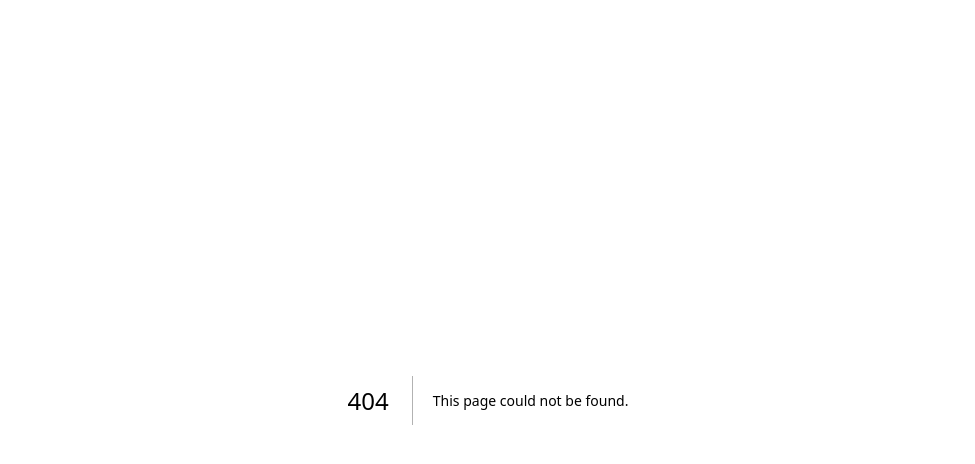
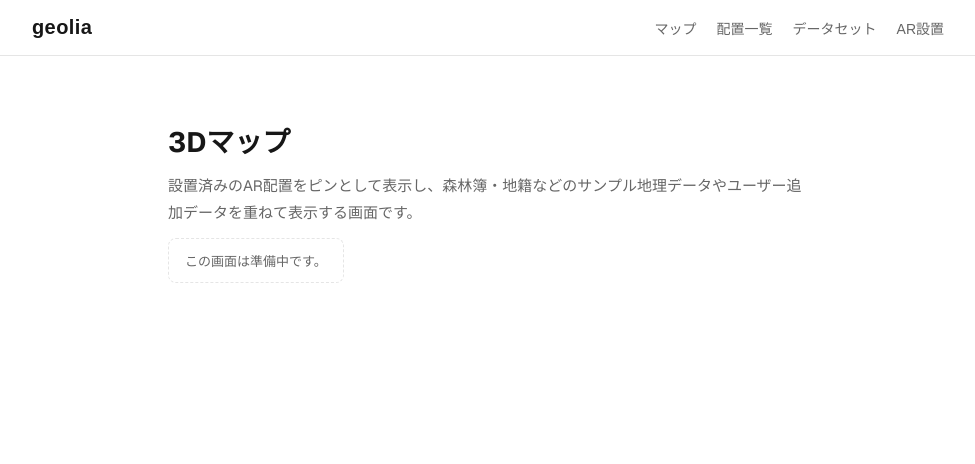
Before and after one commit to kiyo2144/geolia, a Next.js app: page /map in a window 1280 px wide. Before the commit this address had no page. Shown: the top 464 px of the page, without its empty margins (152-1127 px from the left). Built offline with nearby package versions, Linux system fonts and the light colour scheme.

Commit message:
Add top page and site layout with nav

```diff
--- /dev/null
+++ b/app/components/PlaceholderPage.js
@@ -0,0 +1,11 @@
+import styles from "./PlaceholderPage.module.css";
+
+export function PlaceholderPage({ title, description }) {
+  return (
+    <main className={styles.main}>
+      <h1 className={styles.title}>{title}</h1>
+      <p className={styles.description}>{description}</p>
+      <p className={styles.note}>この画面は準備中です。</p>
+    </main>
+  );
+}
--- /dev/null
+++ b/app/components/PlaceholderPage.module.css
@@ -0,0 +1,30 @@
+.main {
+  display: flex;
+  flex-direction: column;
+  gap: 12px;
+  max-width: 960px;
+  margin: 0 auto;
+  padding: 64px 24px;
+  font-family: var(--font-geist-sans);
+}
+
+.title {
+  font-size: 28px;
+  font-weight: 700;
+}
+
+.description {
+  font-size: 15px;
+  line-height: 1.8;
+  color: var(--text-secondary);
+  max-width: 640px;
+}
+
+.note {
+  font-size: 13px;
+  color: var(--text-secondary);
+  border: 1px dashed var(--border-color);
+  border-radius: 8px;
+  padding: 12px 16px;
+  width: fit-content;
+}
--- /dev/null
+++ b/app/components/SiteHeader.js
@@ -0,0 +1,28 @@
+import Link from "next/link";
+import styles from "./SiteHeader.module.css";
+
+const NAV_LINKS = [
+  { href: "/map", label: "マップ" },
+  { href: "/placements", label: "配置一覧" },
+  { href: "/datasets", label: "データセット" },
+  { href: "/ar/new", label: "AR設置" },
+];
+
+export function SiteHeader() {
+  return (
+    <header className={styles.header}>
+      <div className={styles.inner}>
+        <Link href="/" className={styles.brand}>
+          geolia
+        </Link>
+        <nav className={styles.nav}>
+          {NAV_LINKS.map(({ href, label }) => (
+            <Link key={href} href={href} className={styles.navLink}>
+              {label}
+            </Link>
+          ))}
+        </nav>
+      </div>
+    </header>
+  );
+}
--- /dev/null
+++ b/app/components/SiteHeader.module.css
@@ -0,0 +1,36 @@
+.header {
+  border-bottom: 1px solid var(--border-color);
+  background: var(--background);
+}
+
+.inner {
+  display: flex;
+  align-items: center;
+  justify-content: space-between;
+  max-width: 960px;
+  margin: 0 auto;
+  padding: 16px 24px;
+  gap: 24px;
+}
+
+.brand {
+  font-size: 20px;
+  font-weight: 700;
+  color: var(--foreground);
+  letter-spacing: 0.02em;
+}
+
+.nav {
+  display: flex;
+  flex-wrap: wrap;
+  gap: 20px;
+}
+
+.navLink {
+  font-size: 14px;
+  color: var(--text-secondary);
+}
+
+.navLink:hover {
+  color: var(--foreground);
+}
--- a/app/globals.css
+++ b/app/globals.css
@@ -1,12 +1,20 @@
 :root {
   --background: #ffffff;
   --foreground: #171717;
+  --text-secondary: #666666;
+  --border-color: #e5e5e5;
+  --accent: #171717;
+  --accent-foreground: #ffffff;
 }
 
 @media (prefers-color-scheme: dark) {
   :root {
     --background: #0a0a0a;
     --foreground: #ededed;
+    --text-secondary: #a1a1a1;
+    --border-color: #2a2a2a;
+    --accent: #ededed;
+    --accent-foreground: #0a0a0a;
   }
 }
 
--- a/app/layout.js
+++ b/app/layout.js
@@ -1,4 +1,5 @@
 import { Geist, Geist_Mono } from "next/font/google";
+import { SiteHeader } from "./components/SiteHeader";
 import "./globals.css";
 
 const geistSans = Geist({
@@ -12,14 +13,18 @@ const geistMono = Geist_Mono({
 });
 
 export const metadata = {
-  title: "Create Next App",
-  description: "Generated by create next app",
+  title: "geolia",
+  description:
+    "AR3Dデータを現実の位置に設置し、3Dマップ上で可視化・共有するプラットフォーム",
 };
 
 export default function RootLayout({ children }) {
   return (
-    <html lang="en" className={`${geistSans.variable} ${geistMono.variable}`}>
-      <body>{children}</body>
+    <html lang="ja" className={`${geistSans.variable} ${geistMono.variable}`}>
+      <body>
+        <SiteHeader />
+        {children}
+      </body>
     </html>
   );
 }
--- /dev/null
+++ b/app/map/page.js
@@ -0,0 +1,10 @@
+import { PlaceholderPage } from "../components/PlaceholderPage";
+
+export default function MapPage() {
+  return (
+    <PlaceholderPage
+      title="3Dマップ"
+      description="設置済みのAR配置をピンとして表示し、森林簿・地籍などのサンプル地理データやユーザー追加データを重ねて表示する画面です。"
+    />
+  );
+}
--- a/app/page.module.css
+++ b/app/page.module.css
@@ -1,150 +1,83 @@
-.page {
-  --background: #fafafa;
-  --foreground: #fff;
-
-  --text-primary: #000;
-  --text-secondary: #666;
-
-  --button-primary-hover: #383838;
-  --button-secondary-hover: #f2f2f2;
-  --button-secondary-border: #ebebeb;
-
+.main {
   display: flex;
-  flex: 1;
   flex-direction: column;
-  align-items: center;
-  justify-content: center;
+  gap: 64px;
+  max-width: 960px;
+  margin: 0 auto;
+  padding: 64px 24px;
   font-family: var(--font-geist-sans);
-  background-color: var(--background);
 }
 
-.main {
-  display: flex;
-  flex: 1;
-  width: 100%;
-  max-width: 800px;
-  flex-direction: column;
-  align-items: flex-start;
-  justify-content: space-between;
-  background-color: var(--foreground);
-  padding: 120px 60px;
-}
-
-.intro {
+.hero {
   display: flex;
   flex-direction: column;
   align-items: flex-start;
-  text-align: left;
-  gap: 24px;
+  gap: 20px;
 }
 
-.intro h1 {
-  max-width: 320px;
+.title {
   font-size: 40px;
-  font-weight: 600;
-  line-height: 48px;
-  letter-spacing: -2.4px;
-  text-wrap: balance;
-  color: var(--text-primary);
+  font-weight: 700;
+  letter-spacing: -0.02em;
 }
 
-.intro p {
-  max-width: 440px;
-  font-size: 18px;
-  line-height: 32px;
-  text-wrap: balance;
+.lead {
+  max-width: 640px;
+  font-size: 16px;
+  line-height: 1.8;
   color: var(--text-secondary);
 }
 
-.intro a {
-  font-weight: 500;
-  color: var(--text-primary);
+.actions {
+  display: flex;
+  flex-wrap: wrap;
+  gap: 12px;
+  margin-top: 8px;
 }
 
-.ctas {
-  display: flex;
-  flex-direction: row;
-  width: 100%;
-  max-width: 440px;
-  gap: 16px;
-  font-size: 14px;
+.primaryAction,
+.secondaryAction {
+  display: inline-flex;
+  align-items: center;
+  height: 44px;
+  padding: 0 24px;
+  border-radius: 8px;
+  font-size: 15px;
+  font-weight: 600;
 }
 
-.ctas a {
-  display: flex;
-  justify-content: center;
-  align-items: center;
-  height: 40px;
-  padding: 0 16px;
-  border-radius: 128px;
-  border: 1px solid transparent;
-  transition: 0.2s;
-  cursor: pointer;
-  width: fit-content;
-  font-weight: 500;
+.primaryAction {
+  background: var(--accent);
+  color: var(--accent-foreground);
 }
 
-a.primary {
-  background: var(--text-primary);
-  color: var(--background);
-  gap: 8px;
+.secondaryAction {
+  border: 1px solid var(--border-color);
+  color: var(--foreground);
 }
 
-a.secondary {
-  border-color: var(--button-secondary-border);
+.features {
+  display: grid;
+  grid-template-columns: repeat(auto-fit, minmax(220px, 1fr));
+  gap: 20px;
 }
 
-/* Enable hover only on non-touch devices */
-@media (hover: hover) and (pointer: fine) {
-  a.primary:hover {
-    background: var(--button-primary-hover);
-    border-color: transparent;
-  }
-
-  a.secondary:hover {
-    background: var(--button-secondary-hover);
-    border-color: transparent;
-  }
+.featureCard {
+  display: flex;
+  flex-direction: column;
+  gap: 8px;
+  padding: 20px;
+  border: 1px solid var(--border-color);
+  border-radius: 12px;
 }
 
-@media (max-width: 600px) {
-  .main {
-    padding: 48px 24px;
-  }
-
-  .intro {
-    gap: 16px;
-  }
-
-  .intro h1 {
-    font-size: 32px;
-    line-height: 40px;
-    letter-spacing: -1.92px;
-  }
+.featureCard h2 {
+  font-size: 16px;
+  font-weight: 700;
 }
 
-@media (prefers-color-scheme: dark) {
-  .logo {
-    filter: invert();
-  }
-
-  .page {
-    --background: #000;
-    --foreground: #000;
-
-    --text-primary: #ededed;
-    --text-secondary: #999;
-
-    --button-primary-hover: #ccc;
-    --button-secondary-hover: #1a1a1a;
-    --button-secondary-border: #1a1a1a;
-  }
+.featureCard p {
+  font-size: 14px;
+  line-height: 1.7;
+  color: var(--text-secondary);
 }
-
-.code {
-  font-family: var(--font-geist-mono);
-  font-size: 0.9em;
-  background: color-mix(in srgb, currentColor 8%, transparent);
-  padding: 0.1em 0.4em;
-  border-radius: 6px;
-}
```
Also changed, not shown: app/ar/new/page.js (added, +10 -0 lines), app/datasets/page.js (added, +10 -0 lines), app/page.js (+36 -59 lines), app/placements/page.js (added, +10 -0 lines), 1 other file (tests, documents, lock files or other folders).
